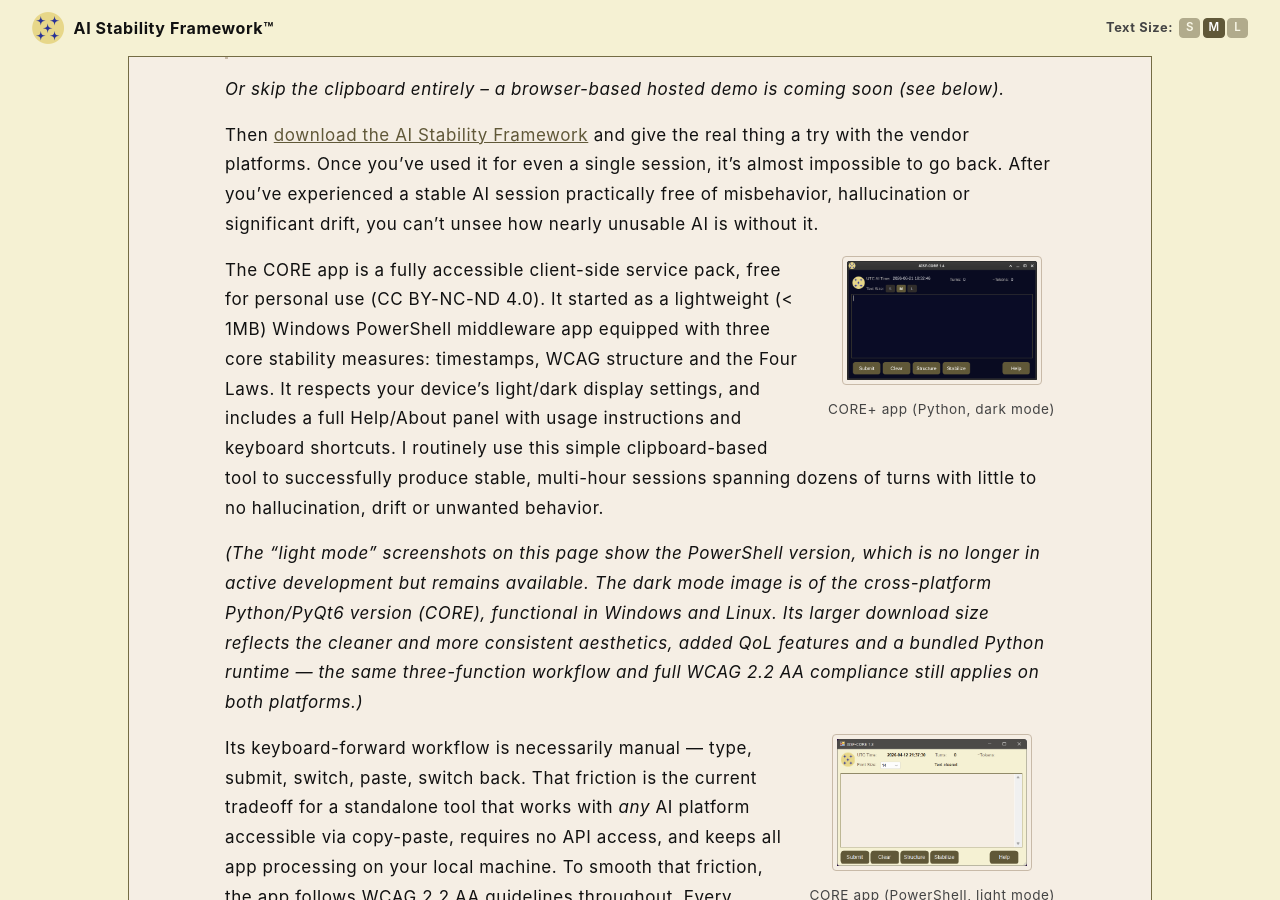
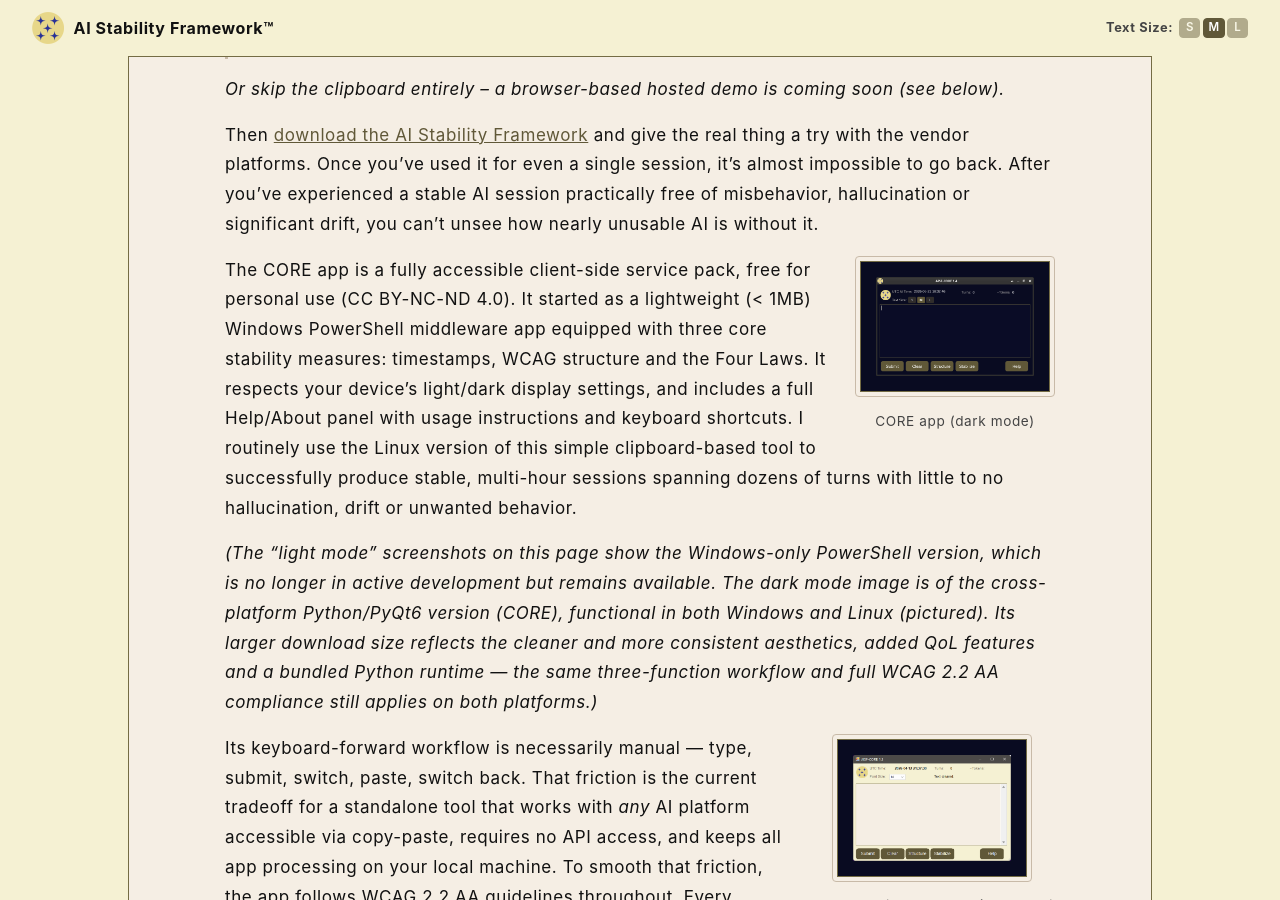
Before and after one commit to rojaslen/AISF-WEB, a Jekyll site: the page built from ch10.md, in a window 1280 px wide and 900 px high, scrolled down 2111 px. Built offline with Jekyll 4.4.1, drawn with Linux system fonts in a browser that asks for light colours; some web fonts are replaced.

Commit message:
Update ch10.md
img formatting

```diff
--- a/ch10.md
+++ b/ch10.md
@@ -23,7 +23,7 @@
 
 <figure class="screenshot float-right">
   <button class="thumb-btn" data-src="/assets/images/core-help-resized.png" data-alt="PS-CORE Help/About panel" aria-label="View full size: PS-CORE Help/About panel">
-    <img src="/assets/images/core-help-resized.png" alt="" aria-hidden="true" class="thumbnail">
+    <img style="border: 1px solid #746C44; padding: 15px; background-color: #090B21"  src="/assets/images/core-help-resized.png" alt="The CORE app's Help / About panel, resized." aria-hidden="true" class="thumbnail">
   </button>
   <figcaption>Help / About panel, light mode, resized</figcaption>
 </figure>
@@ -51,18 +51,18 @@
 
 <figure class="screenshot float-right">
   <button class="thumb-btn" data-src="/assets/images/py-core-main-dark.png" data-alt="PY-CORE main window, dark mode" aria-label="View full size: PY-CORE main window, dark mode">
-    <img src="/assets/images/py-core-main-dark.png" alt="" aria-hidden="true" class="thumbnail">
+    <img style="border: 1px solid #746C44; padding: 15px; background-color: #090B21"  src="/assets/images/py-core-main-dark.png" alt="" aria-hidden="true" class="thumbnail">
   </button>
-  <figcaption>CORE+ app (Python, dark mode)</figcaption>
+  <figcaption>CORE app (dark mode)</figcaption>
 </figure>
 
-The CORE app is a fully accessible client-side service pack, free for personal use (CC BY-NC-ND 4.0). It started as a lightweight (< 1MB) Windows PowerShell middleware app equipped with three core stability measures: timestamps, WCAG structure and the Four Laws. It respects your device's light/dark display settings, and includes a full Help/About panel with usage instructions and keyboard shortcuts. I routinely use this simple clipboard-based tool to successfully produce stable, multi-hour sessions spanning dozens of turns with little to no hallucination, drift or unwanted behavior.
+The CORE app is a fully accessible client-side service pack, free for personal use (CC BY-NC-ND 4.0). It started as a lightweight (< 1MB) Windows PowerShell middleware app equipped with three core stability measures: timestamps, WCAG structure and the Four Laws. It respects your device's light/dark display settings, and includes a full Help/About panel with usage instructions and keyboard shortcuts. I routinely use the Linux version of this simple clipboard-based tool to successfully produce stable, multi-hour sessions spanning dozens of turns with little to no hallucination, drift or unwanted behavior.
 
-*(The "light mode" screenshots on this page show the PowerShell version, which is no longer in active development but remains available. The dark mode image is of the cross-platform Python/PyQt6 version (CORE), functional in Windows and Linux. Its larger download size reflects the cleaner and more consistent aesthetics, added QoL features and a bundled Python runtime — the same three-function workflow and full WCAG 2.2 AA compliance still applies on both platforms.)*
+*(The "light mode" screenshots on this page show the Windows-only PowerShell version, which is no longer in active development but remains available. The dark mode image is of the cross-platform Python/PyQt6 version (CORE), functional in both Windows and Linux (pictured). Its larger download size reflects the cleaner and more consistent aesthetics, added QoL features and a bundled Python runtime — the same three-function workflow and full WCAG 2.2 AA compliance still applies on both platforms.)*
 
 <figure class="screenshot float-right">
   <button class="thumb-btn" data-src="/assets/images/core-main-light.png" data-alt="PS-CORE main window, light mode" aria-label="View full size: PS-CORE main window, light mode">
-    <img src="/assets/images/core-main-light.png" alt="" aria-hidden="true" class="thumbnail">
+    <img style="border: 1px solid #746C44; padding: 15px; background-color: #090B21"  src="/assets/images/core-main-light.png" alt="" aria-hidden="true" class="thumbnail">
   </button>
   <figcaption>CORE app (PowerShell, light mode)</figcaption>
 </figure>
@@ -79,7 +79,7 @@
 
 <figure class="screenshot float-right">
   <button class="thumb-btn" data-src="/assets/images/htm-welcome-dark.png" data-alt="Meso Chat welcome screen, dark mode" aria-label="View full size: Meso Chat welcome screen">
-    <img src="/assets/images/htm-welcome-dark.png" alt="" aria-hidden="true" class="thumbnail">
+    <img style="border: 1px solid #746C44; padding: 15px; background-color: #090B21"  src="/assets/images/htm-welcome-dark.png" alt="" aria-hidden="true" class="thumbnail">
   </button>
   <figcaption>Meso Chat — welcome</figcaption>
 </figure>
@@ -90,7 +90,7 @@
 
 <figure class="screenshot float-right">
   <button class="thumb-btn" data-src="/assets/images/htm-turn1-dark.png" data-alt="Meso Chat active session, dark mode" aria-label="View full size: Meso Chat active session">
-    <img src="/assets/images/htm-turn1-dark.png" alt="" aria-hidden="true" class="thumbnail">
+    <img style="border: 1px solid #746C44; padding: 15px; background-color: #090B21"  src="/assets/images/htm-turn1-dark.png" alt="" aria-hidden="true" class="thumbnail">
   </button>
   <figcaption>Meso Chat — Mistral (Chrome browser, local)</figcaption>
 </figure>
@@ -99,7 +99,7 @@
 
 <figure class="screenshot float-right">
   <button class="thumb-btn" data-src="/assets/images/gpt-ffe-turn1.png" data-alt="Firefox Extension active on GPT, Turn 1 with popup" aria-label="View full size: Firefox Extension on GPT">
-    <img src="/assets/images/gpt-ffe-turn1.png" alt="" aria-hidden="true" class="thumbnail">
+    <img style="border: 1px solid #746C44; padding: 15px; background-color: #090B21"  src="/assets/images/gpt-ffe-turn1.png" alt="" aria-hidden="true" class="thumbnail">
   </button>
   <figcaption>FFE on GPT — Turn 1</figcaption>
 </figure>
```
